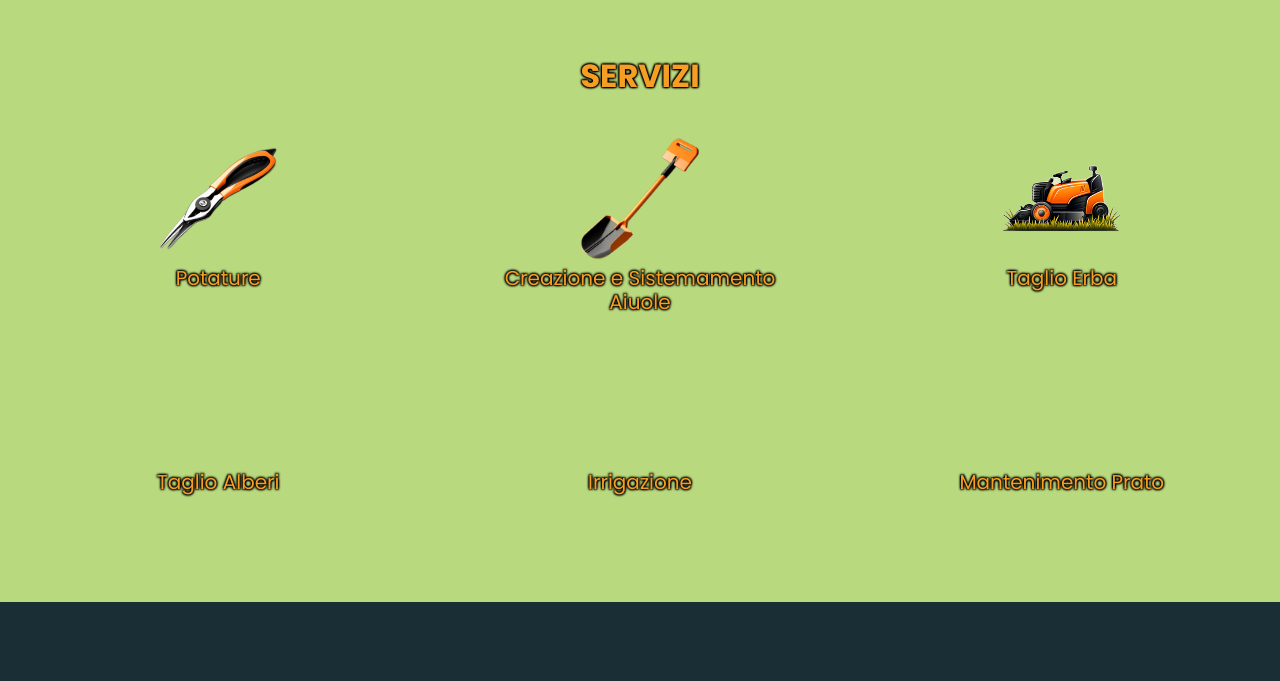
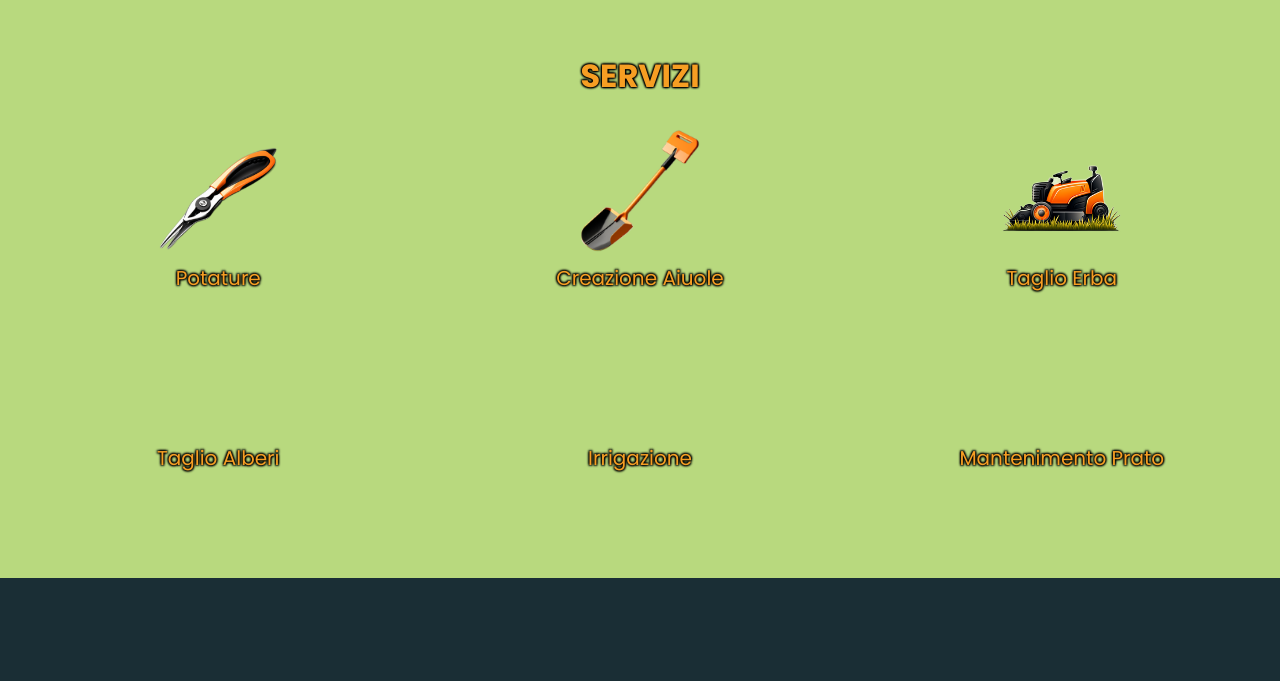
Before and after one commit to Mario-Marchio/simone-mattei-giardini, a plain HTML site: page index.html in a window 1280 px wide. Shown: the part 803-1484 px from the top of the page. Drawn offline with Linux system fonts and the light colour scheme.

Commit message:
minor fix

```diff
--- a/index.html
+++ b/index.html
@@ -48,7 +48,7 @@
                 <a class="nav-link" href="about.html"> Galleria</a>
               </li>
               <li class="nav-item">
-                <a class="nav-link" href="work.html">servizi </a>
+                <a class="nav-link" href="work.html">Servizi </a>
               </li>
               <li class="nav-item">
                 <a class="nav-link" href="#contact"> Contatti </a>
@@ -170,11 +170,11 @@
         </div>
         <div class="box">
           <div class="img-box">
-            <img class="img-fluid" src="images/shovel.png" alt="">
+            <img class="img-fluid mb-3" src="images/shovel.png" alt="">
           </div>
           <div class="detail-box mt-2">
             <h5>
-              Creazione e Sistemamento Aiuole
+              Creazione Aiuole
             </h5>
           </div>
         </div>
```
